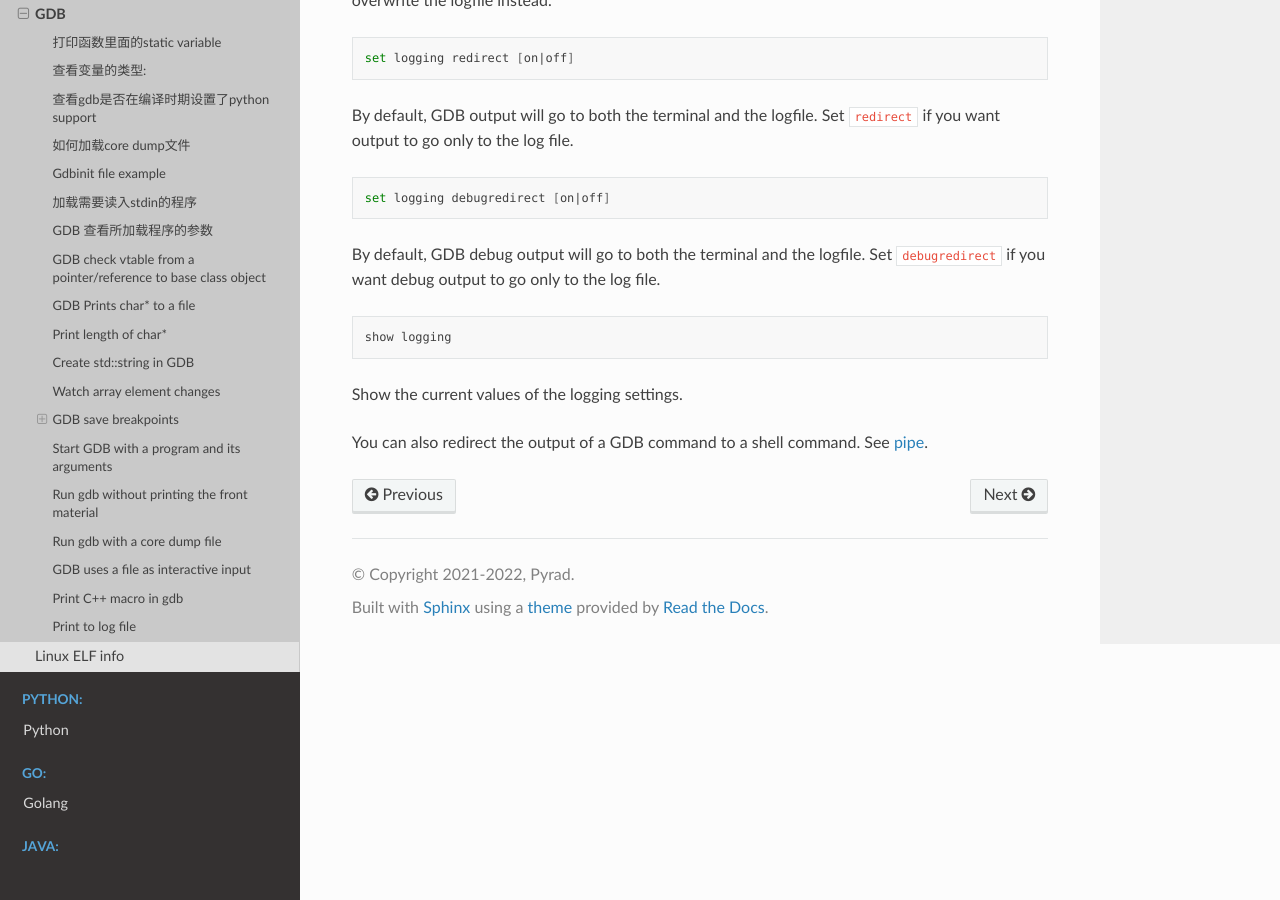
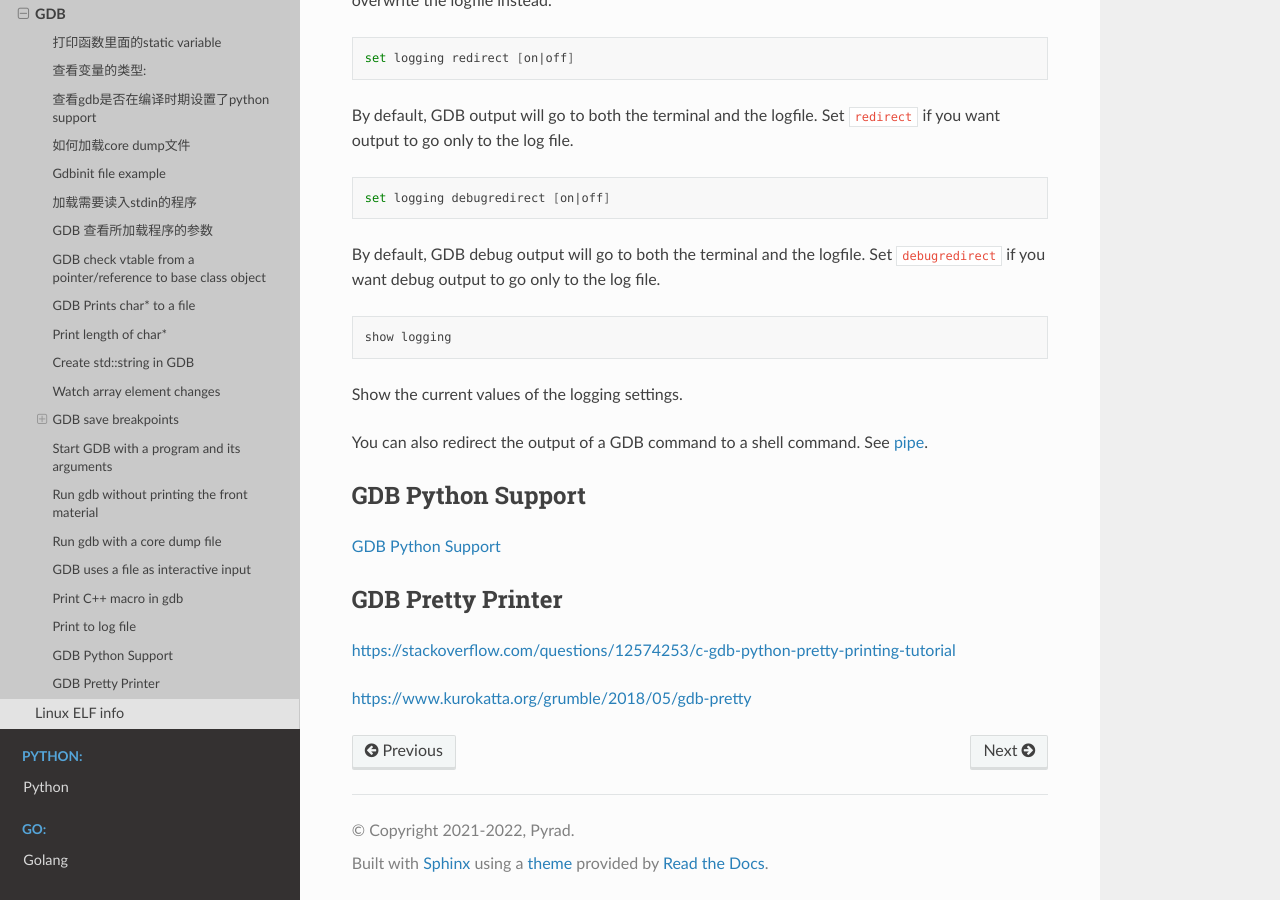
Before and after one commit to Pyrad/pyradnotes, a Sphinx documentation site: the page built from source/Linux/gdb.md, in a window 1280 px wide and 900 px high, scrolled down 5339 px. Built offline with Sphinx 7.4.7 and the Read the Docs theme 2.0.0, drawn with Linux system fonts in a browser that asks for light colours.

Commit message:
GDB Python Support & Pretty Printer

```diff
--- a/source/Linux/gdb.md
+++ b/source/Linux/gdb.md
@@ -292,3 +292,14 @@ show logging
 Show the current values of the logging settings.
 
 You can also redirect the output of a GDB command to a shell command. See [pipe](https://sourceware.org/gdb/current/onlinedocs/gdb.html/Shell-Commands.html#pipe).
+
+
+## GDB Python Support
+
+[GDB Python Support](https://devguide.python.org/advanced-tools/gdb/index.html)
+
+## GDB Pretty Printer
+
+[https://stackoverflow.com/questions/12574253/c-gdb-python-pretty-printing-tutorial](https://stackoverflow.com/questions/12574253/c-gdb-python-pretty-printing-tutorial)
+
+[https://www.kurokatta.org/grumble/2018/05/gdb-pretty](https://www.kurokatta.org/grumble/2018/05/gdb-pretty)
```
